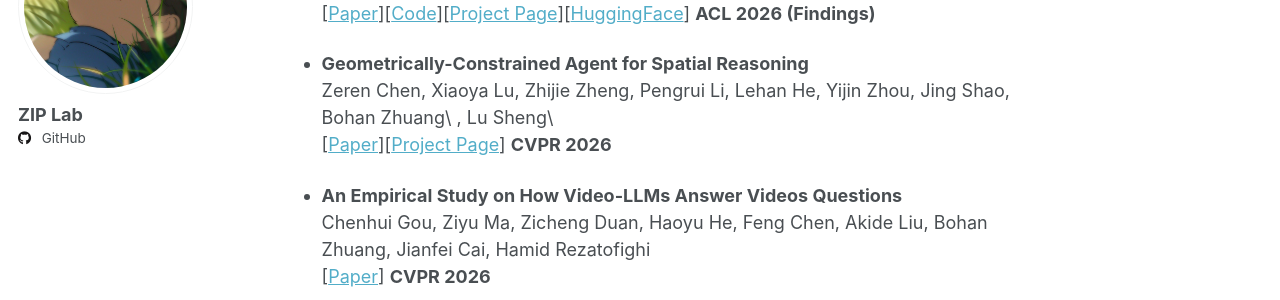
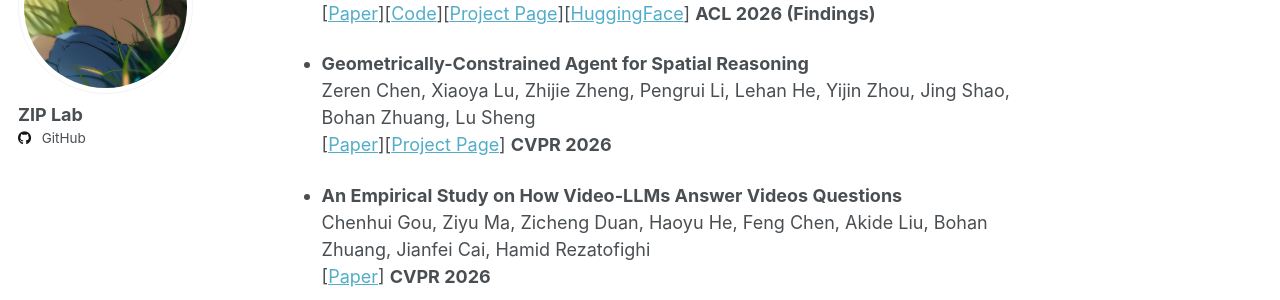
Before and after one commit to ziplab/ziplab.github.io, a Jekyll site: the page built from _pages/publication.md, in a window 1280 px wide and 900 px high, scrolled down 2287 px. Shown: the part 180-480 px from the top of the window. Built offline with Jekyll 4.4.1, drawn with Linux system fonts in a browser that asks for light colours; some of the changed text lies outside the part shown.

```diff
--- a/_pages/publication.md
+++ b/_pages/publication.md
@@ -38,7 +38,7 @@ Zhuokun Chen, Zeren Chen, Jiahao He, Mingkui Tan, Jianfei Cai, Bohan Zhuang
 
 
 - **Few-Step Distillation for Text-to-Image Generation: A Practical Guide**
-Yifan Pu\*, Yizeng Han\*, Zhiwei Tang\*, Jiasheng Tang\ , Fan Wang, Bohan Zhuang, Gao Huang
+Yifan Pu\*, Yizeng Han\*, Zhiwei Tang\*, Jiasheng Tang, Fan Wang, Bohan Zhuang, Gao Huang
 \[[Paper](https://arxiv.org/abs/2512.13006)\]\[[Project Page](https://github.com/alibaba-damo-academy/T2I-Distill)\]
 
 
@@ -75,7 +75,6 @@ Zhuokun Chen, Jianfei Cai, Bohan Zhuang
 
 
 
-
 - **BLADE: Block-Sparse Attention Meets Step Distillation for Efficient Video Generation**
 Youping Gu\*, Xiaolong Li\*, Yuhao Hu, Minqi Chen, Bohan Zhuang
 \[[Paper](https://openreview.net/forum?id=O9J20MsmRl)\]\[[Project Page](https://ziplab.co/BLADE-Homepage/)\]  **ICLR 2026**
@@ -97,7 +96,7 @@ Haoyu Zhao, Akide Liu, Zeyu Zhang, Weijie Wang, Feng Chen, Ruihan Zhu, Gholamrez
 
 
 - **Geometrically-Constrained Agent for Spatial Reasoning**
-Zeren Chen, Xiaoya Lu, Zhijie Zheng, Pengrui Li, Lehan He, Yijin Zhou, Jing Shao, Bohan Zhuang\ , Lu Sheng\
+Zeren Chen, Xiaoya Lu, Zhijie Zheng, Pengrui Li, Lehan He, Yijin Zhou, Jing Shao, Bohan Zhuang, Lu Sheng
 \[[Paper](https://arxiv.org/abs/2511.22659)\]\[[Project Page](https://gca-spatial-reasoning.github.io/)\]  **CVPR 2026**
 
 
```
